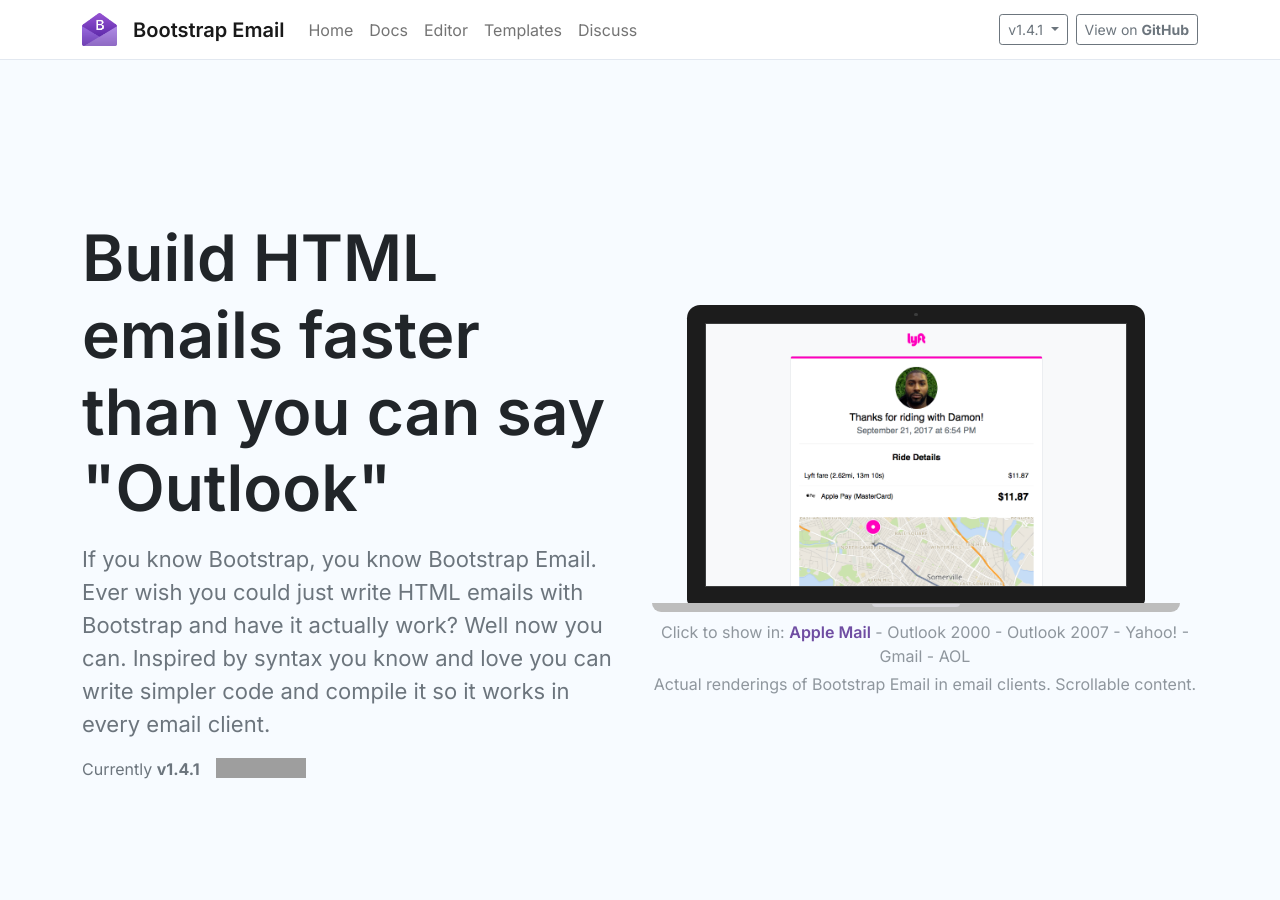
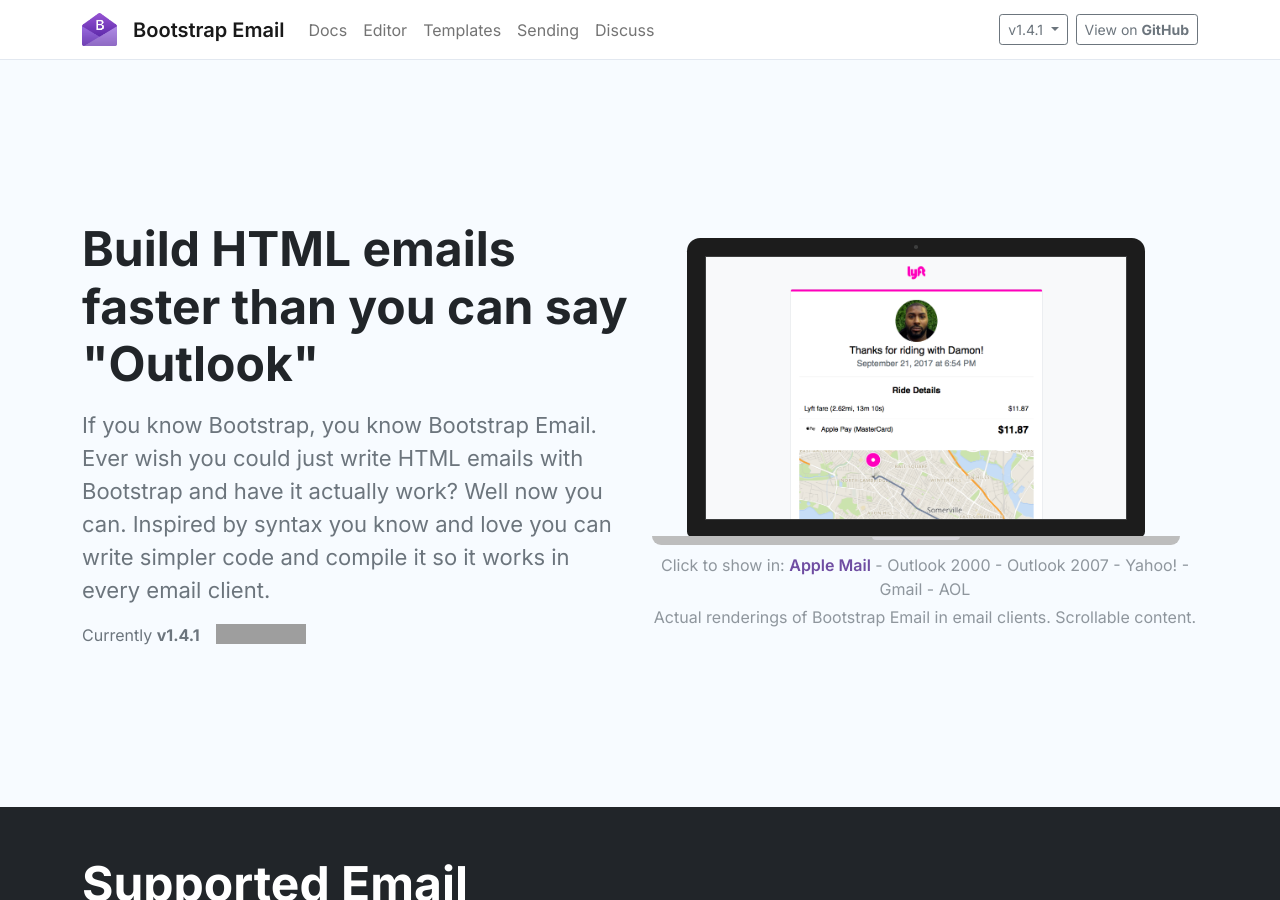
Before and after one commit to bootstrap-email/documentation-1.x, a Jekyll site: the page built from index.html, in a window 1280 px wide and 900 px high. Built offline with Jekyll 4.4.1, drawn with Linux system fonts in a browser that asks for light colours; nearby versions of some CDN libraries; comment, search, counter and statistics services are not loaded; grey boxes are pictures that could not be loaded.

Commit message:
Link updates

```diff
--- a/_includes/navbar.html
+++ b/_includes/navbar.html
@@ -13,17 +13,17 @@
     <div class="collapse navbar-collapse" id="navbarSupportedContent">
       <ul class="navbar-nav me-auto">
         <li class="nav-item">
-          <a class="nav-link" href="{{ site.url }}">Home</a>
-        </li>
-        <li class="nav-item">
           <a class="nav-link {% if include.active == "documentation" %}active{% endif %}" href="{{ site.url }}/docs/introduction">Docs</a>
         </li>
         </li>
         <li class="nav-item">
-          <a class="nav-link" href="https://editor.bootstrapemail.com">Editor</a>
+          <a class="nav-link" href="https://app.bootstrapemail.com/editor">Editor</a>
         </li>
         <li class="nav-item">
-          <a class="nav-link" href="https://editor.bootstrapemail.com/templates">Templates</a>
+          <a class="nav-link" href="https://app.bootstrapemail.com/templates">Templates</a>
+        </li>
+        <li class="nav-item">
+          <a class="nav-link" href="https://app.bootstrapemail.com/sending">Sending</a>
         </li>
         <li class="nav-item">
           <a class="nav-link" href="https://github.com/bootstrap-email/bootstrap-email/discussions">Discuss</a>
--- a/index.html
+++ b/index.html
@@ -26,7 +26,7 @@
     <div class="container py-5">
       <div class="row align-items-center">
         <div class="col-lg-6">
-          <h1 class="display-3 text-center-block mt-3 mb-3" style="font-weight: 600">Build HTML emails faster than you can say "Outlook"</h1>
+          <h1 class="display-5 text-center-block mt-3 mb-3" style="font-weight: 700">Build HTML emails faster than you can say "Outlook"</h1>
           <p class="text-muted" style="font-size: 22px;">If you know Bootstrap, you know Bootstrap Email. Ever wish you could just write HTML emails with Bootstrap and have it actually work? Well now you can. Inspired by syntax you know and love you can write simpler code and compile it so it works in every email client.</p>
           <p class="text-muted">Currently <strong class="me-3">v1.4.1</strong><iframe src="https://ghbtns.com/github-btn.html?user=bootstrap-email&repo=bootstrap-email&type=star&count=true" frameborder="0" scrolling="0" width="150" height="20" title="GitHub" style="margin-bottom: -3px;"></iframe></p>
         </div>
```
